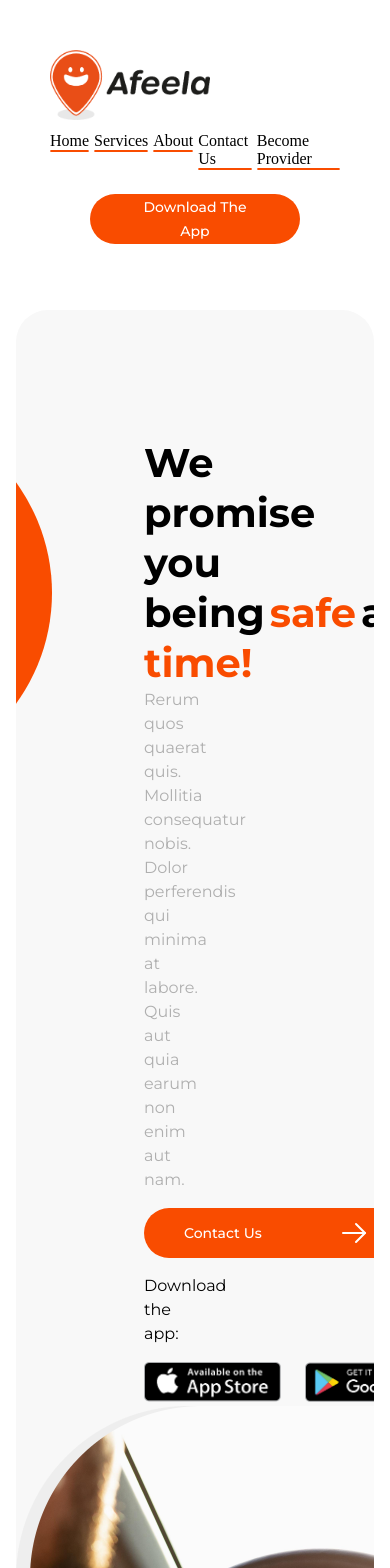
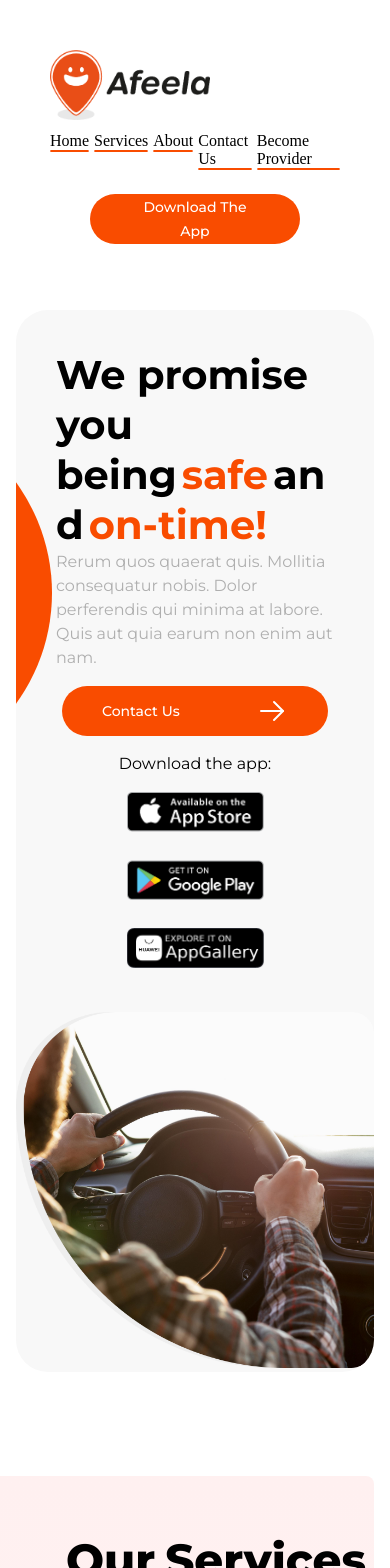
Before and after one commit to YahyaZaki12/deploy-test, a Next.js app: page / in a window 390 px wide. Shown: the top 1568 px of the page. Built offline with nearby package versions, Linux system fonts and the light colour scheme.

Commit message:
our-services responsive modified

```diff
--- a/package.json
+++ b/package.json
@@ -27,6 +27,7 @@
   },
   "devDependencies": {
     "@mui/material": "^5.11.15",
-    "@types/react-scroll": "^1.8.6"
+    "@types/react-scroll": "^1.8.6",
+    "sass": "^1.60.0"
   }
 }
--- a/src/components/Header.tsx
+++ b/src/components/Header.tsx
@@ -52,7 +52,7 @@ const Header = () => {
                         return <Stack
                             key={section.id}
                         >
-                            <Link to={`${section.id}`} smooth={true} duration={400} spy={true}>
+                            <Link to={`${section.id}`} smooth={true} duration={600} spy={true}>
                                 <ListItem
                                     sx={{
                                         maxWidth: "max-content",
--- a/src/components/HeroSection.tsx
+++ b/src/components/HeroSection.tsx
@@ -5,7 +5,7 @@ import Image from 'next/image';
 import { ArrowRight } from 'phosphor-react';
 import Link from 'next/link';
 import { Element, } from 'react-scroll'
-
+// import "../styles/HeroSection.scss"
 
 const HeroSection = () => {
     const theme = useTheme()
@@ -26,18 +26,18 @@ const HeroSection = () => {
             }}>
 
             </Box>
-            <Grid item xs={6} sx={{ padding: 16, paddingBottom: "0", paddingRight: "0" }}>
-                <Stack spacing={2}>
+            <Grid item xs={12} sm={12} md={12} lg={6} xl={6} sx={{ padding: { xs: 5, sm: 8, md: 16 }, paddingBottom: "0", paddingRight: "0" }}>
+                <Stack spacing={2} alignItems={{ xs: "center", sm: "flex-start" }}>
                     <Box>
-                        <Typography sx={{ font: "normal normal bold 40px/50px Montserrat" }}>
+                        <Typography sx={{ font: "normal normal bold 40px/50px Montserrat", wordBreak: "break-word" }}>
                             We promise you being
-                            <span style={{ color: theme.palette.primary.main, marginLeft: "5px" }}>
+                            <span style={{ color: theme.palette.primary.main, marginLeft: "5px",wordBreak: "break-word" }}>
                                 safe
                             </span>
-                            <span style={{ margin: "0px 5px" }}>
+                            <span style={{ margin: "0px 5px", wordBreak: "break-word" }}>
                                 and
                             </span>
-                            <span style={{ color: theme.palette.primary.main, }}>
+                            <span style={{ color: theme.palette.primary.main, wordBreak: "keep-all" }}>
                                 on-time!
                             </span>
                         </Typography>
@@ -46,7 +46,7 @@ const HeroSection = () => {
                             Mollitia consequatur nobis. Dolor perferendis qui minima at labore. Quis aut quia earum non enim aut nam.
                         </Typography>
                     </Box>
-                    <Button variant={"contained"}
+                    <Button fullWidth variant={"contained"}
                         sx={{
                             display: "flex",
                             justifyContent: "space-between",
@@ -56,8 +56,8 @@ const HeroSection = () => {
                         Contact Us
                         <ArrowRight color={"white"} size={32} />
                     </Button>
-                    <Typography sx={{ font: "normal normal medium 18px/20px Montserrat" }}>Download the app:</Typography>
-                    <Stack direction={"row"} spacing={3}>
+                    <Typography sx={{ font: "normal normal medium 18px/20px Montserrat", textAlign: { xs: "center", sm: "left" } }}>Download the app:</Typography>
+                    <Stack direction={{ xs: "column", sm: "row", md: "row" }} alignItems={{ xs: "center", sm: "flex-start" }} spacing={3} sx={{ width: "100%" }}>
                         <Link href={"/#"}>
                             <Image src={"/images/App Store@2x.png"} width={137} height={40} alt={"App Store Download"} />
                         </Link>
@@ -70,8 +70,8 @@ const HeroSection = () => {
                     </Stack>
                 </Stack>
             </Grid>
-            <Grid item >
-                <Image src={"/images/Hero_Image.png"} width={654} height={650} alt={"Hero Image"} />
+            <Grid item className={'image-container'} md={12} lg={6} xl={6} >
+                <Image src={"/images/Hero_Image.png"} fill alt={"Hero Image"} className='image' />
             </Grid>
         </Grid>
     )
--- a/src/components/OurServices.tsx
+++ b/src/components/OurServices.tsx
@@ -10,13 +10,13 @@ const OurServices = () => {
         <Grid container
             rowGap={2}
             rowSpacing={2}
-            justifyContent={"space-between"}
-            columnGap={4}
+            justifyContent={{md:"flex-start"}}
+            columnSpacing   ={4}
             sx={{
                 background: "transparent linear-gradient(180deg, #FFF0F0 0%, #FFFFFF 100%) 0% 0% ",
                 height: "100%",
                 borderRadius: "8px",
-                padding:"50px"
+                padding: "50px"
             }}
         >
             <Grid item xs={12}>
@@ -34,7 +34,7 @@ const OurServices = () => {
                     </Typography>
                 </Stack>
             </Grid>
-            <Grid item >
+            <Grid item xs={12} sm={6} md={6} lg={4}>
                 <ServiceCard
                     styles={{ backgroundColor: "#FFF9F0" }}
                     title={"Car Ride"}
@@ -44,7 +44,7 @@ const OurServices = () => {
                     desc={"Magni quisquam commodi. Quia autem cum saepe tempore corporis inventore voluptatum voluptas est. Debitis et eum illum consequatur porro omnis est modi. Omnis fuga ut voluptatibus aliquid."}
                 />
             </Grid>
-            <Grid item   >
+            <Grid item xs={12} sm={6} md={6} lg={4}>
                 <ServiceCard
                     styles={{ backgroundColor: "#F0F6FF" }}
                     title={"Car Ride"}
@@ -54,7 +54,7 @@ const OurServices = () => {
                     desc={"Magni quisquam commodi. Quia autem cum saepe tempore corporis inventore voluptatum voluptas est. Debitis et eum illum consequatur porro omnis est modi. Omnis fuga ut voluptatibus aliquid."}
                 />
             </Grid>
-            <Grid item >
+            <Grid item xs={12} sm={6} md={6} lg={4}>
                 <ServiceCard
                     styles={{ backgroundColor: "#202426", color: "white", paddingRight: "30px", paddingTop: "", }}
                     title={"Car Rental"}
@@ -64,7 +64,7 @@ const OurServices = () => {
                     desc={"Magni quisquam commodi. Quia autem cum saepe tempore corporis inventore voluptatum voluptas est. Debitis et eum illum consequatur porro omnis est modi. Omnis fuga ut voluptatibus aliquid."}
                 />
             </Grid>
-            <Grid item xs={4.1} >
+            <Grid item xs={12} sm={6} md={6} lg={4}>
                 <ServiceCard
                     styles={{ backgroundColor: "#FFF9F0", paddingRight: "30px", paddingTop: "30px", }}
                     title={"Road Assistant"}
@@ -74,7 +74,7 @@ const OurServices = () => {
                     desc={"Magni quisquam commodi. Quia autem cum saepe tempore corporis inventore voluptatum voluptas est. Debitis et eum illum consequatur porro omnis est modi. Omnis fuga ut voluptatibus aliquid."}
                 />
             </Grid>
-            <Grid item  xs={true} >
+            <Grid item xs={12} sm={6} md={6} lg={4}>
                 <ServiceCard
                     styles={{ backgroundColor: "#F0F6FF", paddingRight: "30px", paddingTop: "42px", }}
                     title={"Salik"}
@@ -84,7 +84,6 @@ const OurServices = () => {
                     desc={"Magni quisquam commodi. Quia autem cum saepe tempore corporis inventore voluptatum voluptas est. Debitis et eum illum consequatur porro omnis est modi. Omnis fuga ut voluptatibus aliquid."}
                 />
             </Grid>
-
         </Grid>
     )
 
--- a/src/components/ServiceCard.tsx
+++ b/src/components/ServiceCard.tsx
@@ -19,7 +19,8 @@ const ServiceCard = (props: ServiceCardProps) => {
         <Box>
             <Grid container
                 sx={{
-                    width: "380px",
+                    width:"100%",
+                    maxWidth: "380px",
                     minHeight: "473px",
                     borderRadius: "16px",
                     paddingLeft: "32px",
--- a/src/pages/_app.tsx
+++ b/src/pages/_app.tsx
@@ -1,5 +1,6 @@
 import { Theme } from '@/styles/global-theme'
 import '@/styles/globals.css'
+import "@/styles/HeroSection.scss"
 import { ThemeProvider } from '@mui/material'
 import type { AppProps } from 'next/app'
 
--- a/src/pages/index.tsx
+++ b/src/pages/index.tsx
@@ -41,7 +41,7 @@ export default function Home() {
         <Element name={"services"}>
           <OurServices />
         </Element>
-        <Box sx={{ position: "relative" }}>
+        <Box sx={{ position: "relative" ,zIndex:"32"}}>
           <Box>
             <Element name={"about"}>
               <BookRideSection />
--- /dev/null
+++ b/src/styles/HeroSection.scss
@@ -0,0 +1,14 @@
+.image-container {
+    width: 100%;
+
+    > div {
+        position: unset !important;
+    }
+
+    .image {
+        object-fit: scale-down;
+        width: 100% !important;
+        position: relative !important;
+        height: unset !important;
+    }
+}
```
Also changed, not shown: 1 other file (tests, documents, lock files or other folders).
